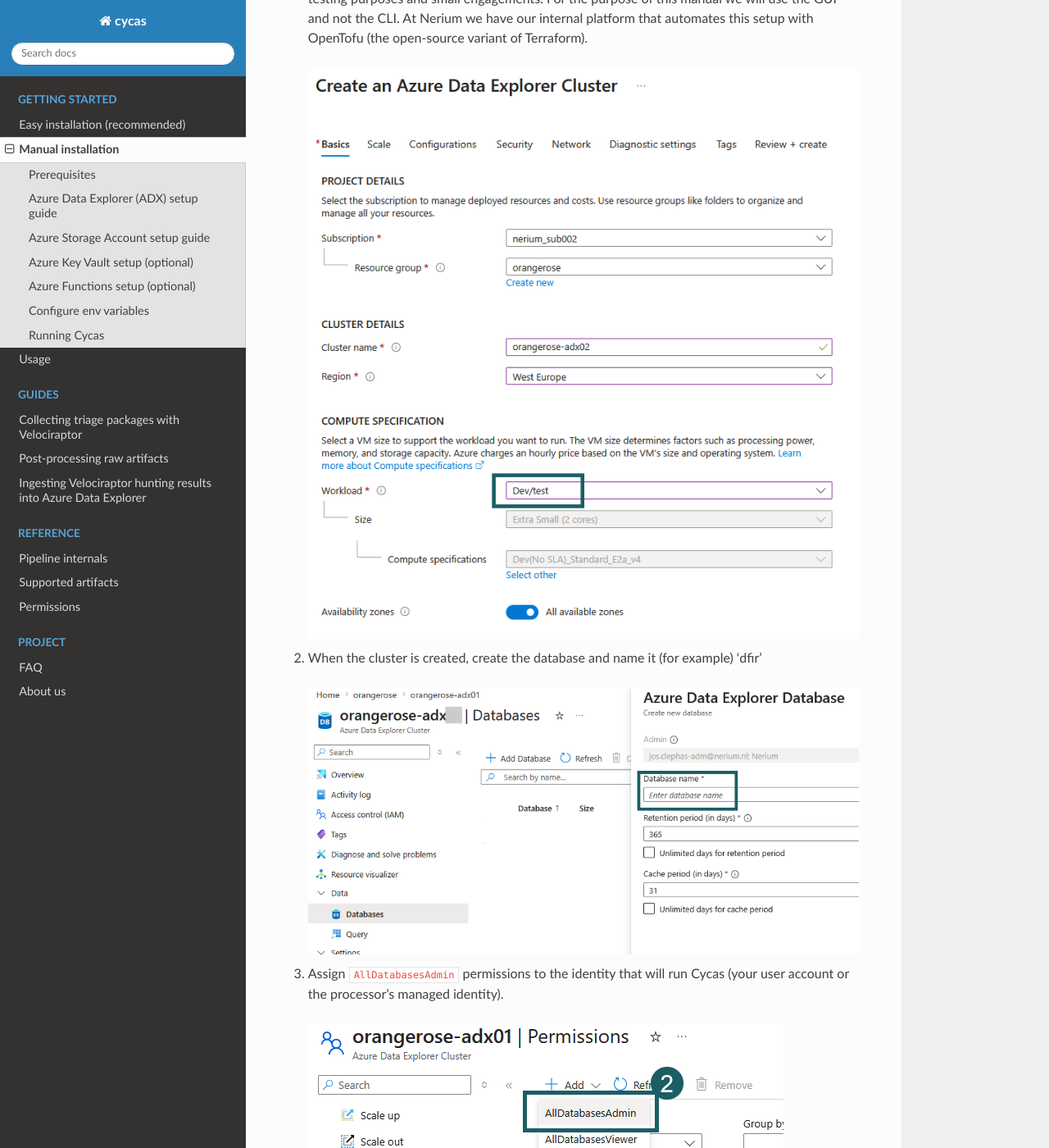
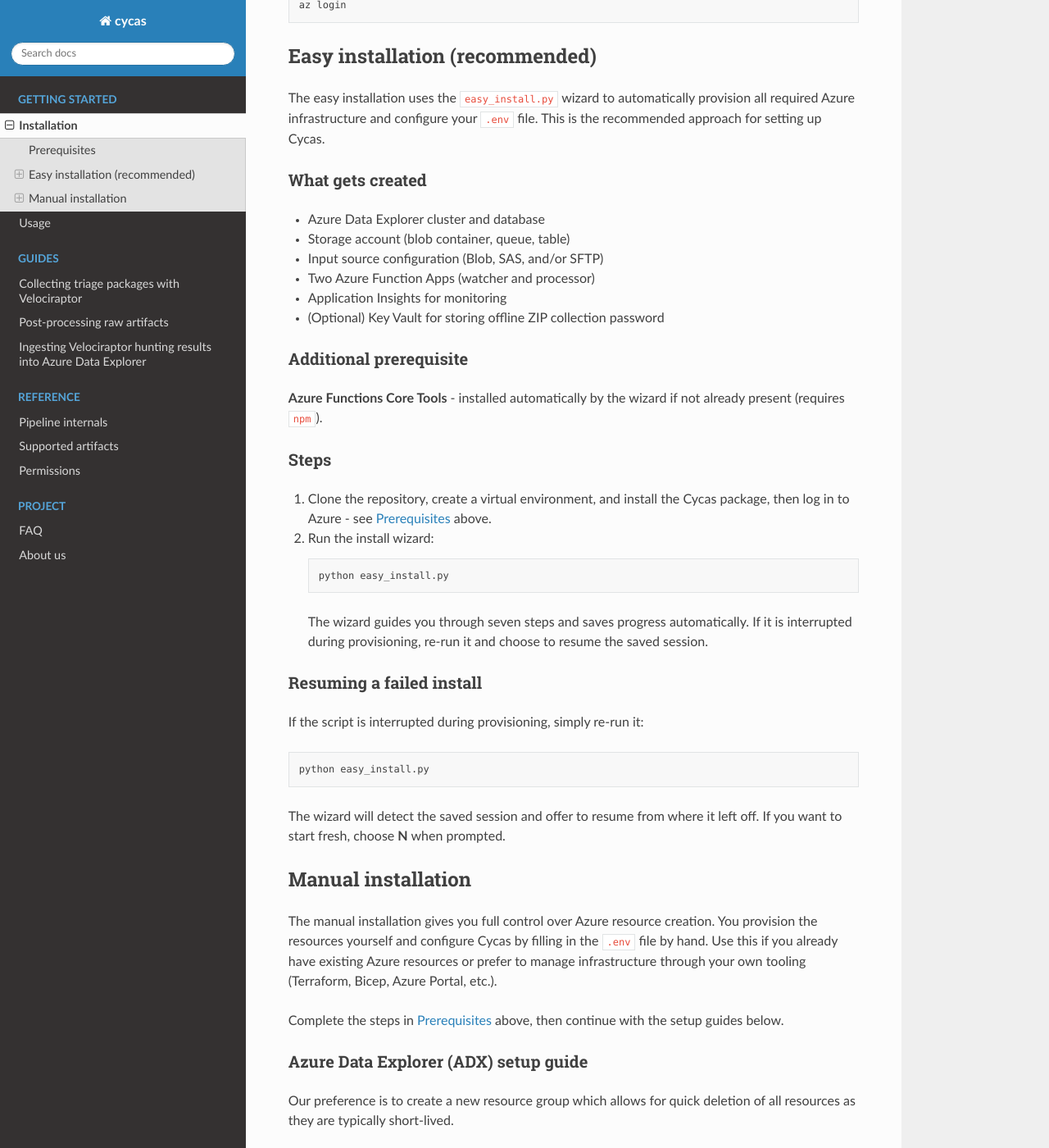
Before and after one commit to nerium-security/cycas, a Sphinx documentation site: the page built from docs/source/gettingstarted/installation.rst, in a window 1280 px wide and 1400 px high, scrolled down 1404 px. Shown: the whole window at 82% size. Built offline with Sphinx 7.4.7 and the Read the Docs theme 3.1.0, drawn with Linux system fonts in a browser that asks for light colours; some of the changed text lies outside the part shown.

Commit message:
Merged manual with easy install documentation

```diff
--- a/docs/source/gettingstarted/installationmanual.rst
+++ b/docs/source/gettingstarted/installation.rst
@@ -1,16 +1,23 @@
-Manual installation
-===================
+Installation
+============
 
-The manual installation gives you full control over Azure resource creation.
-You provision the resources yourself and configure Cycas by filling in the
-``.env`` file by hand. Use this if you already have existing Azure resources
-or prefer to manage infrastructure through your own tooling (Terraform, Bicep,
-Azure Portal, etc.).
+Cycas can be installed in two ways:
+
+- :ref:`Easy installation (recommended) <easy-installation>` - uses the
+  ``easy_install.py`` wizard to automatically provision all required Azure
+  infrastructure and configure your ``.env`` file.
+- :ref:`Manual installation <manual-installation>` - you provision the Azure
+  resources yourself and configure Cycas by filling in the ``.env`` file by
+  hand. Use this if you already have existing Azure resources or prefer to
+  manage infrastructure through your own tooling (Terraform, Bicep, Azure
+  Portal, etc.).
 
 .. contents:: Contents
    :local:
-   :depth: 1
+   :depth: 2
 
+
+.. _installation-prerequisites:
 
 Prerequisites
 -------------
@@ -30,8 +37,8 @@
 
    curl -sL https://aka.ms/InstallAzureCLIDeb | sudo bash
 
-**Azure permissions** - Owner access on the target resource group or Contributor combined with the User Access Administrator role (or
-Owner on the subscription if you want to create a new resource group).
+**Azure permissions** - Owner access on the target resource group or contributor combined with the User Access Administrator role (or
+owner on the subscription if you want to create a new resource group).
 
 Clone the repository, create a virtual environment, and install Cycas:
 
@@ -50,8 +57,77 @@
    az login
 
 
+.. _easy-installation:
+
+Easy installation (recommended)
+--------------------------------
+
+The easy installation uses the ``easy_install.py`` wizard to automatically provision
+all required Azure infrastructure and configure your ``.env`` file. This is the
+recommended approach for setting up Cycas.
+
+What gets created
+~~~~~~~~~~~~~~~~~~
+
+- Azure Data Explorer cluster and database
+- Storage account (blob container, queue, table)
+- Input source configuration (Blob, SAS, and/or SFTP)
+- Two Azure Function Apps (watcher and processor)
+- Application Insights for monitoring
+- (Optional) Key Vault for storing offline ZIP collection password
+
+Additional prerequisite
+~~~~~~~~~~~~~~~~~~~~~~~~
+
+**Azure Functions Core Tools** - installed automatically by the wizard if not
+already present (requires ``npm``).
+
+Steps
+~~~~~
+
+1. Clone the repository, create a virtual environment, and install the Cycas
+   package, then log in to Azure - see :ref:`Prerequisites <installation-prerequisites>`
+   above.
+
+2. Run the install wizard:
+
+   .. code-block:: bash
+
+      python easy_install.py
+
+   The wizard guides you through seven steps and saves progress automatically.
+   If it is interrupted during provisioning, re-run it and choose to resume
+   the saved session.
+
+Resuming a failed install
+~~~~~~~~~~~~~~~~~~~~~~~~~~
+
+If the script is interrupted during provisioning, simply re-run it:
+
+.. code-block:: bash
+
+   python easy_install.py
+
+The wizard will detect the saved session and offer to resume from where it
+left off. If you want to start fresh, choose **N** when prompted.
+
+
+.. _manual-installation:
+
+Manual installation
+--------------------
+
+The manual installation gives you full control over Azure resource creation.
+You provision the resources yourself and configure Cycas by filling in the
+``.env`` file by hand. Use this if you already have existing Azure resources
+or prefer to manage infrastructure through your own tooling (Terraform, Bicep,
+Azure Portal, etc.).
+
+Complete the steps in :ref:`Prerequisites <installation-prerequisites>` above,
+then continue with the setup guides below.
+
 Azure Data Explorer (ADX) setup guide
---------------------------------------
+~~~~~~~~~~~~~~~~~~~~~~~~~~~~~~~~~~~~~~
 
 Our preference is to create a new resource group which allows for quick deletion of all resources as they are typically short-lived.
 
@@ -69,7 +145,7 @@
 
 
 Azure Storage Account setup guide
-----------------------------------
+~~~~~~~~~~~~~~~~~~~~~~~~~~~~~~~~~~
 
 Cycas uses a single Storage Account for three purposes: tracking processing status (Table), receiving input ZIP files (Blob), and writing per-run status snapshots (Blob).
 
@@ -97,7 +173,7 @@
 
 
 Azure Key Vault setup (optional)
----------------------------------
+~~~~~~~~~~~~~~~~~~~~~~~~~~~~~~~~~
 
 These steps are only required if triage packages collected with Velociraptor are encrypted with a ZIP password. Cycas reads the password from Key Vault at processing time.
 
@@ -116,7 +192,7 @@
 
 
 Azure Functions setup (optional)
----------------------------------
+~~~~~~~~~~~~~~~~~~~~~~~~~~~~~~~~~
 
 This section is only required when running Cycas as Azure Functions (the recommended mode for automated, cloud-based processing). Skip this if you are running Cycas locally.
 
@@ -147,7 +223,7 @@
 
 
 Configure env variables
-------------------------
+~~~~~~~~~~~~~~~~~~~~~~~~
 
 First copy the ``.env_example`` to ``.env``:
 
@@ -197,7 +273,7 @@
 
 
 Running Cycas
--------------
+~~~~~~~~~~~~~
 
 Once ``.env`` is configured and the minimum resources are configured (Blob and ADX),
 you can run it locally via below command.
--- a/docs/source/index.rst
+++ b/docs/source/index.rst
@@ -20,9 +20,7 @@
    :hidden:
    :caption: Getting started
 
-   /gettingstarted/installationeasy
-
-   /gettingstarted/installationmanual
+   /gettingstarted/installation
 
    /gettingstarted/usage
 
--- a/docs/source/reference/permissions.rst
+++ b/docs/source/reference/permissions.rst
@@ -6,7 +6,7 @@
 Roles follow the principle of least privilege.
 
 .. note::
-   The :doc:`easy installation </gettingstarted/installationeasy>` assigns all
+   The :ref:`easy installation <easy-installation>` assigns all
    of these roles automatically. This page is intended for manual deployments
    and auditing existing setups.
 
```
Also changed, not shown: docs/source/gettingstarted/installationeasy.rst (deleted, +0 -86 lines).
